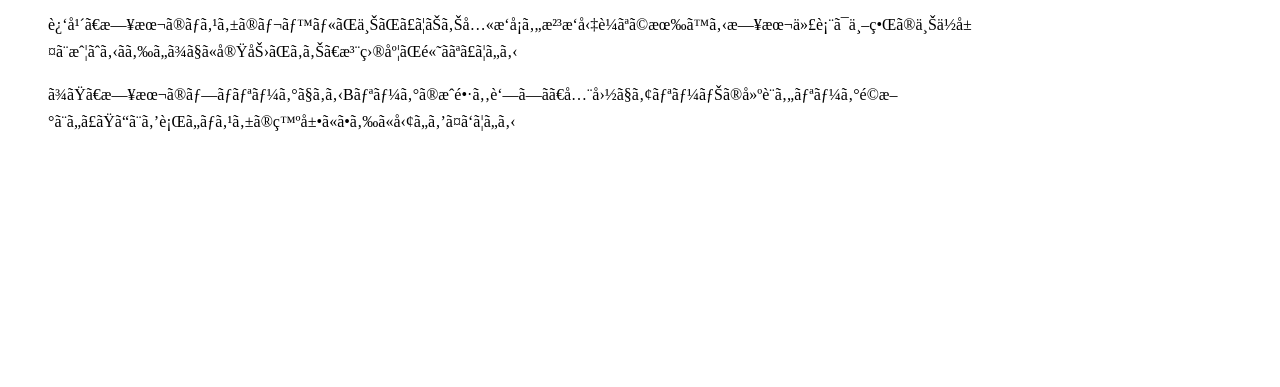
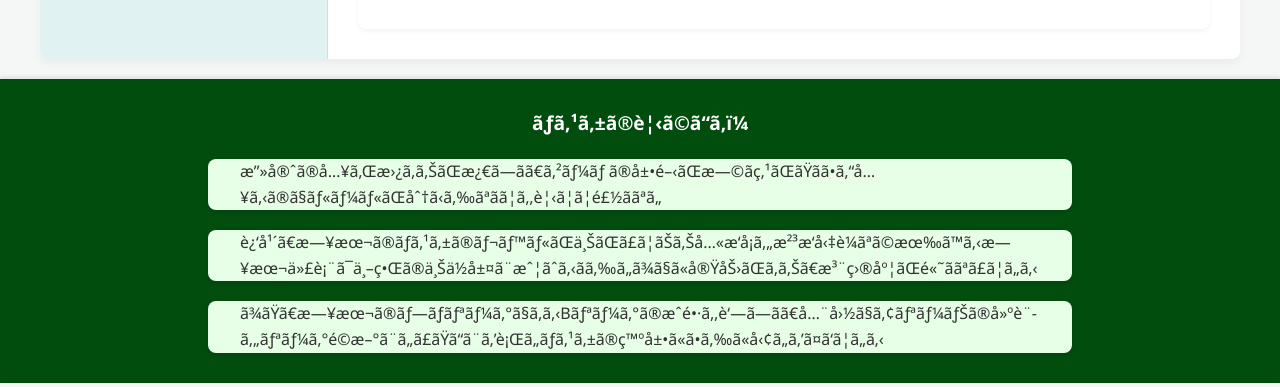
Before and after one commit to Jun-Kumashiro/team-project, a plain HTML site: page basketball.html in a window 1280 px wide. Shown: the part 413-800 px from the top of the page. Drawn offline with Linux system fonts and the light colour scheme.

Commit message:
refactor: Update CSS stylesheet link in basketball.html
Changed the linked stylesheet from 'css/sport.css' to 'css/sports.css' for consistent styling.

```diff
--- a/basketball.html
+++ b/basketball.html
@@ -4,7 +4,7 @@
         <mete charset="UTF-8">
         <meta name="viewport" content="width=device-width, initial-scale=1.0">
         <title>basketball</title>
-        <link rel="stylesheet" href="css/sport.css">
+        <link rel="stylesheet" href="css/sports.css">
     </head>
     <body>
         <header>
```
